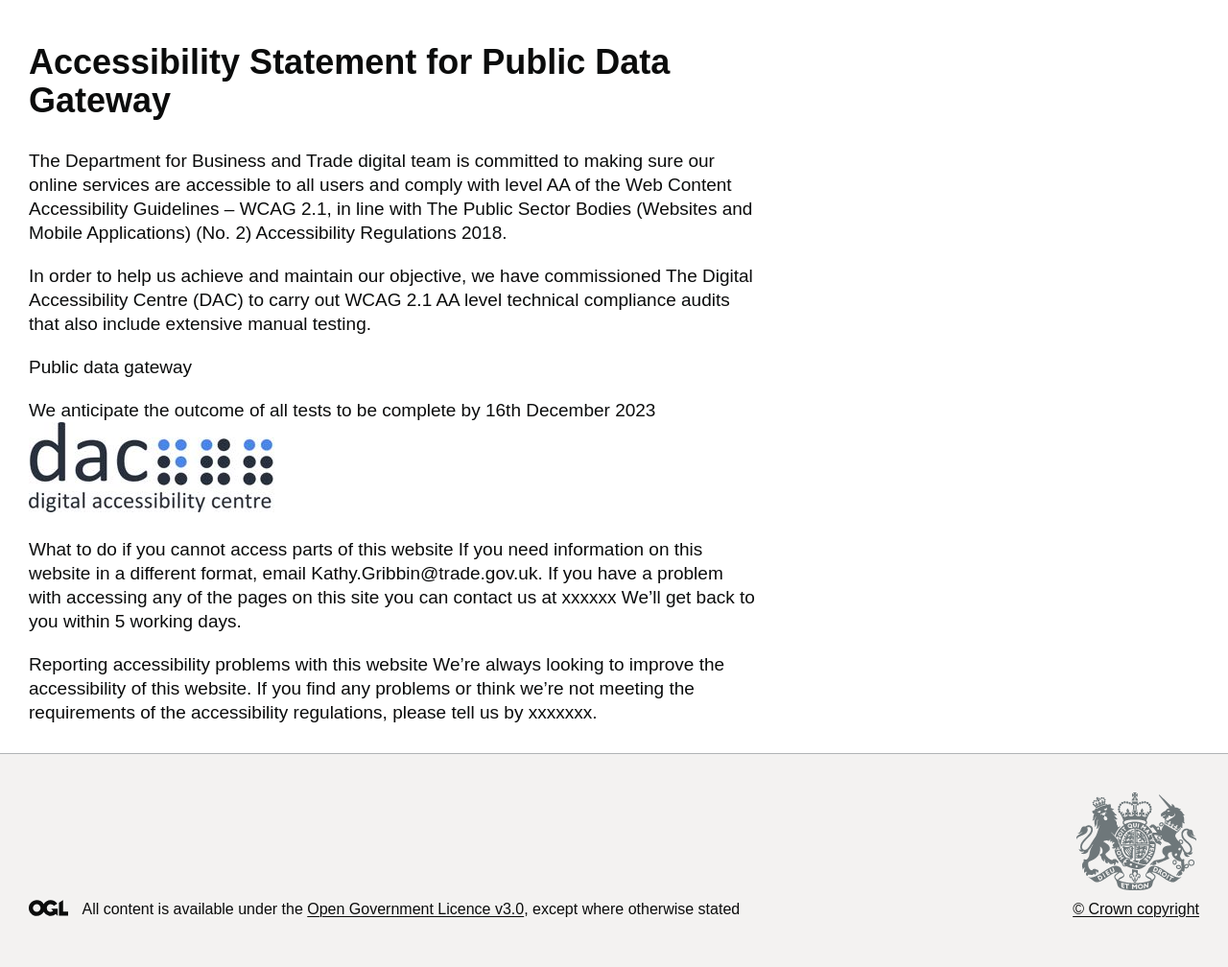
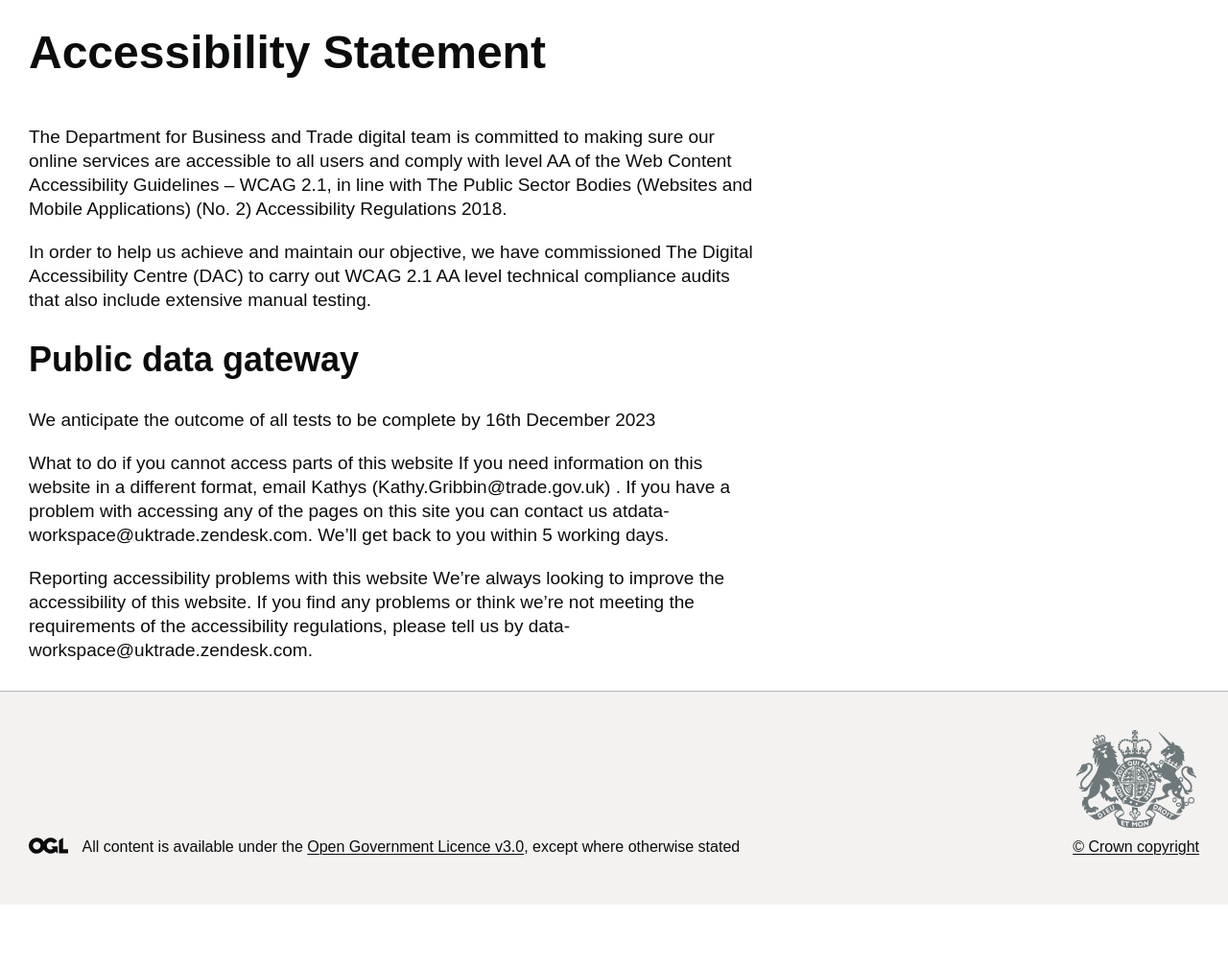
Before and after one commit to uktrade/public-data-api, a Flask app: template templates/accessibility_statement.html in a window 1280 px wide. Shown: the part 60-1068 px from the top of the page at 96% size. After the commit the page ends 1003 px from the top, so only its background shows below. Run offline with Flask 2, Linux system fonts and the light colour scheme; the template is opened without the code that fills it, so the values that code supplies are empty.

Commit message:
adjust the content of the statement

```diff
--- a/templates/accessibility_statement.html
+++ b/templates/accessibility_statement.html
@@ -47,26 +47,23 @@
         <div>
           <main id="content" class="technical-documentation" data-module="anchored-headings">
             <!-- Main title -->
-                <h2 class="govuk-heading-m">Accessibility Statement for Public Data Gateway</h2>
+                <h1 class="govuk-heading-m">Accessibility Statement</h1>
                 <p class='govuk-body'>
                   The Department for Business and Trade digital team is committed to making sure our online services are accessible to all users and comply with level AA of the Web Content Accessibility Guidelines – WCAG 2.1, in line with The Public Sector Bodies (Websites and Mobile Applications) (No. 2) Accessibility Regulations 2018.
                 </p>
                 <p class='govuk-body'>
                   In order to help us achieve and maintain our objective, we have commissioned The Digital Accessibility Centre (DAC) to carry out WCAG 2.1 AA level technical compliance audits that also include extensive manual testing.
                 </p>
+                <h2 class="govuk-heading-m">Public data gateway</h2>
                 <p class='govuk-body'>
-                  Public data gateway
+                  We anticipate the outcome of all tests to be complete by 16th December 2023
                 </p>
                 <p class='govuk-body'>
-                  We anticipate the outcome of all tests to be complete by 16th December 2023
-                  <img src="{{ url_for('static', filename='/images/digital-accessibility.png') }}">
+                  What to do if you cannot access parts of this website If you need information on this website in a different format, email Kathys (Kathy.Gribbin@trade.gov.uk) .
+                  If you have a problem with accessing any of the pages on this site you can contact us atdata-workspace@uktrade.zendesk.com. We’ll get back to you within 5 working days.
                 </p>
                 <p class='govuk-body'>
-                  What to do if you cannot access parts of this website If you need information on this website in a different format, email Kathy.Gribbin@trade.gov.uk.
-                  If you have a problem with accessing any of the pages on this site you can contact us at xxxxxx We’ll get back to you within 5 working days.
-                </p>
-                <p class='govuk-body'>
-                  Reporting accessibility problems with this website We’re always looking to improve the accessibility of this website. If you find any problems or think we’re not meeting the requirements of the accessibility regulations, please tell us by xxxxxxx.
+                  Reporting accessibility problems with this website We’re always looking to improve the accessibility of this website. If you find any problems or think we’re not meeting the requirements of the accessibility regulations, please tell us by data-workspace@uktrade.zendesk.com.
                 </p>
           </main>
           <footer class="govuk-footer app-footer" role="contentinfo">
```
Also changed, not shown: static/images/digital-accessibility.png (deleted).
